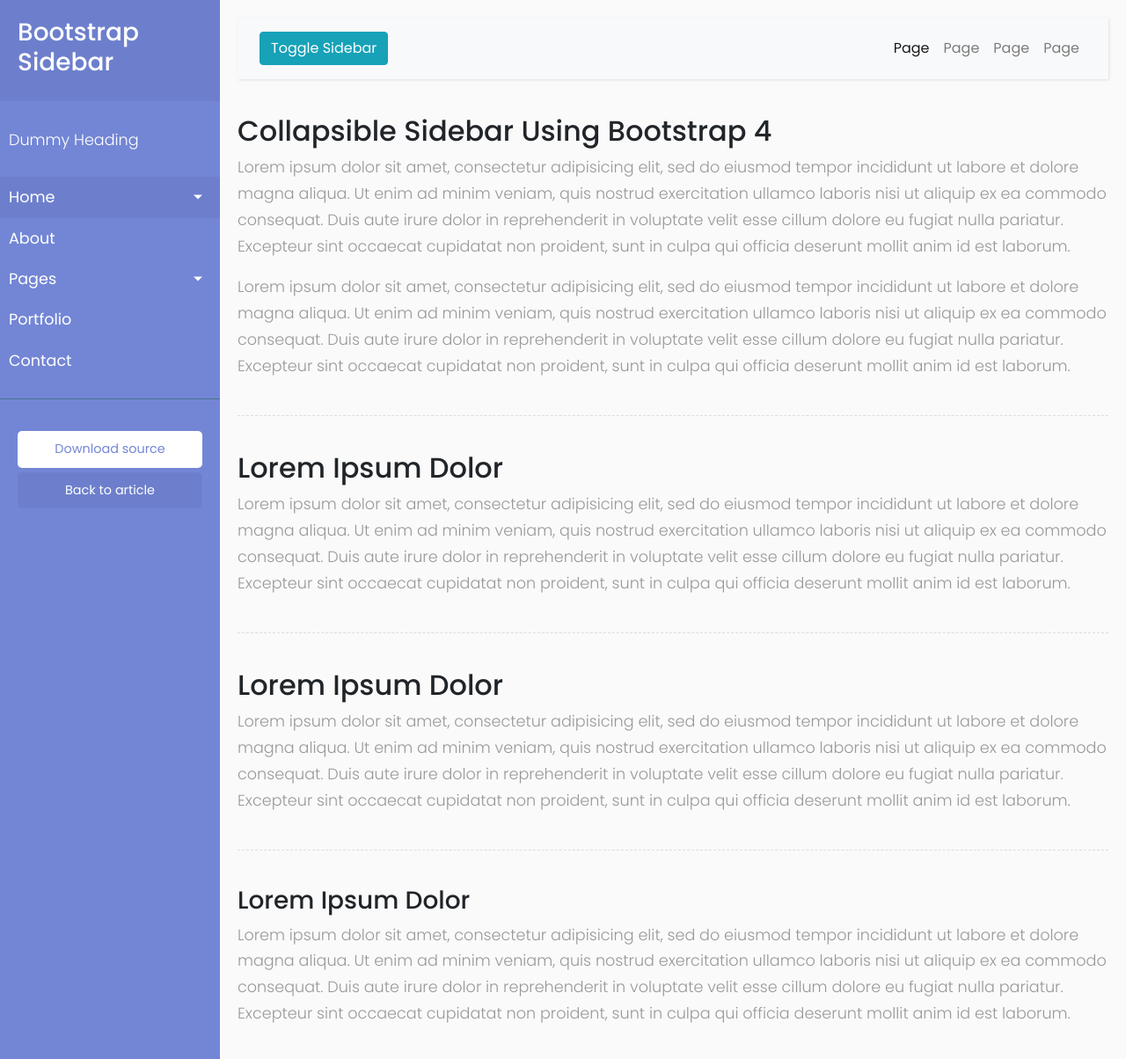
After one commit to arghyagod-coder/lola-website, a Flask app: template templates/test.html in a window 1280 px wide. The commit adds this page. Shown: the whole page at 88% size. Run offline with Flask 2, Linux system fonts and the light colour scheme; the template is opened without the code that fills it, so the values that code supplies are empty; some libraries are stand-ins or nearby versions.

Commit message:
Ready For Deployment

```diff
--- a/templates/docs.html
+++ b/templates/docs.html
@@ -9,6 +9,7 @@
     href="https://cdn.jsdelivr.net/gh/Microsoft/vscode/extensions/markdown-language-features/media/markdown.css">
     <link rel="stylesheet"
         href="https://cdn.jsdelivr.net/gh/Microsoft/vscode/extensions/markdown-language-features/media/highlight.css">
+    <link href="https://cdn.jsdelivr.net/npm/bootstrap@5.0.1/dist/css/bootstrap.min.css" rel="stylesheet" integrity="sha384-+0n0xVW2eSR5OomGNYDnhzAbDsOXxcvSN1TPprVMTNDbiYZCxYbOOl7+AMvyTG2x" crossorigin="anonymous">
 </head>
 <style>
 .task-list-item {
--- a/templates/index.html
+++ b/templates/index.html
@@ -121,7 +121,7 @@
         <a class="mr-5 hover:text-white" id="mainname"  href="https://pypi.org/project/lolacli">PyPi</a>
         <a class="mr-5 hover:text-white" id="mainname" href="#contact">Contact Us</a>
       </nav>
-      <a href=docs.html id="nav-btn" class="inline-flex items-center bg-gray-700 border-0 py-1 px-3 focus:outline-none hover:bg-gray-700 rounded text-base mt-2 md:mt-0">Get Started
+      <a href=/docs id="nav-btn" class="inline-flex items-center bg-gray-700 border-0 py-1 px-3 focus:outline-none hover:bg-gray-700 rounded text-base mt-2 md:mt-0">Get Started
         <svg fill="none" stroke="currentColor" stroke-linecap="round" stroke-linejoin="round" stroke-width="2"
           class="w-4 h-4 ml-1" viewBox="0 0 24 24">
           <path d="M5 12h14M12 5l7 7-7 7"></path>
--- /dev/null
+++ b/templates/test.html
@@ -0,0 +1,298 @@
+<!DOCTYPE html>
+<html lang="en">
+<head>
+    <meta charset="UTF-8">
+    <meta http-equiv="X-UA-Compatible" content="IE=edge">
+    <meta name="viewport" content="width=device-width, initial-scale=1.0">
+    <title>Document</title>
+    <link rel="stylesheet" href="https://cdn.jsdelivr.net/npm/bootstrap@4.5.3/dist/css/bootstrap.min.css" integrity="sha384-TX8t27EcRE3e/ihU7zmQxVncDAy5uIKz4rEkgIXeMed4M0jlfIDPvg6uqKI2xXr2" crossorigin="anonymous">
+    <script src="https://cdn.jsdelivr.net/npm/bootstrap@4.5.3/dist/js/bootstrap.bundle.min.js" integrity="sha384-ho+j7jyWK8fNQe+A12Hb8AhRq26LrZ/JpcUGGOn+Y7RsweNrtN/tE3MoK7ZeZDyx" crossorigin="anonymous"></script>
+</head>
+<style>
+    @import "https://fonts.googleapis.com/css?family=Poppins:300,400,500,600,700";
+    body {
+        font-family: 'Poppins', sans-serif;
+        background: #fafafa;
+    }
+
+    p {
+        font-family: 'Poppins', sans-serif;
+        font-size: 1.1em;
+        font-weight: 300;
+        line-height: 1.7em;
+        color: #999;
+    }
+
+    a,
+    a:hover,
+    a:focus {
+        color: inherit;
+        text-decoration: none;
+        transition: all 0.3s;
+    }
+
+    .navbar {
+        padding: 15px 10px;
+        background: #fff;
+        border: none;
+        border-radius: 0;
+        margin-bottom: 40px;
+        box-shadow: 1px 1px 3px rgba(0, 0, 0, 0.1);
+    }
+
+    .navbar-btn {
+        box-shadow: none;
+        outline: none !important;
+        border: none;
+    }
+
+    .line {
+        width: 100%;
+        height: 1px;
+        border-bottom: 1px dashed #ddd;
+        margin: 40px 0;
+    }
+
+    /* ---------------------------------------------------
+        SIDEBAR STYLE
+    ----------------------------------------------------- */
+
+    .wrapper {
+        display: flex;
+        width: 100%;
+        align-items: stretch;
+    }
+
+    #sidebar {
+        min-width: 250px;
+        max-width: 250px;
+        background: #7386D5;
+        color: #fff;
+        transition: all 0.3s;
+    }
+
+    #sidebar.active {
+        margin-left: -250px;
+    }
+
+    #sidebar .sidebar-header {
+        padding: 20px;
+        background: #6d7fcc;
+    }
+
+    #sidebar ul.components {
+        padding: 20px 0;
+        border-bottom: 1px solid #47748b;
+    }
+
+    #sidebar ul p {
+        color: #fff;
+        padding: 10px;
+    }
+
+    #sidebar ul li a {
+        padding: 10px;
+        font-size: 1.1em;
+        display: block;
+    }
+
+    #sidebar ul li a:hover {
+        color: #7386D5;
+        background: #fff;
+    }
+
+    #sidebar ul li.active>a,
+    a[aria-expanded="true"] {
+        color: #fff;
+        background: #6d7fcc;
+    }
+
+    a[data-toggle="collapse"] {
+        position: relative;
+    }
+
+    .dropdown-toggle::after {
+        display: block;
+        position: absolute;
+        top: 50%;
+        right: 20px;
+        transform: translateY(-50%);
+    }
+
+    ul ul a {
+        font-size: 0.9em !important;
+        padding-left: 30px !important;
+        background: #6d7fcc;
+    }
+
+    ul.CTAs {
+        padding: 20px;
+    }
+
+    ul.CTAs a {
+        text-align: center;
+        font-size: 0.9em !important;
+        display: block;
+        border-radius: 5px;
+        margin-bottom: 5px;
+    }
+
+    a.download {
+        background: #fff;
+        color: #7386D5;
+    }
+
+    a.article,
+    a.article:hover {
+        background: #6d7fcc !important;
+        color: #fff !important;
+    }
+
+    /* ---------------------------------------------------
+        CONTENT STYLE
+    ----------------------------------------------------- */
+
+    #content {
+        width: 100%;
+        padding: 20px;
+        min-height: 100vh;
+        transition: all 0.3s;
+    }
+
+    /* ---------------------------------------------------
+        MEDIAQUERIES
+    ----------------------------------------------------- */
+
+    @media (max-width: 768px) {
+        #sidebar {
+            margin-left: -250px;
+        }
+        #sidebar.active {
+            margin-left: 0;
+        }
+        #sidebarCollapse span {
+            display: none;
+        }
+    }
+</style>
+<body>
+    <div class="wrapper">
+        <!-- Sidebar  -->
+        <nav id="sidebar">
+            <div class="sidebar-header">
+                <h3>Bootstrap Sidebar</h3>
+            </div>
+
+            <ul class="list-unstyled components">
+                <p>Dummy Heading</p>
+                <li class="active">
+                    <a href="#homeSubmenu" data-toggle="collapse" aria-expanded="false" class="dropdown-toggle">Home</a>
+                    <ul class="collapse list-unstyled" id="homeSubmenu">
+                        <li>
+                            <a href="#">Home 1</a>
+                        </li>
+                        <li>
+                            <a href="#">Home 2</a>
+                        </li>
+                        <li>
+                            <a href="#">Home 3</a>
+                        </li>
+                    </ul>
+                </li>
+                <li>
+                    <a href="#">About</a>
+                </li>
+                <li>
+                    <a href="#pageSubmenu" data-toggle="collapse" aria-expanded="false" class="dropdown-toggle">Pages</a>
+                    <ul class="collapse list-unstyled" id="pageSubmenu">
+                        <li>
+                            <a href="#">Page 1</a>
+                        </li>
+                        <li>
+                            <a href="#">Page 2</a>
+                        </li>
+                        <li>
+                            <a href="#">Page 3</a>
+                        </li>
+                    </ul>
+                </li>
+                <li>
+                    <a href="#">Portfolio</a>
+                </li>
+                <li>
+                    <a href="#">Contact</a>
+                </li>
+            </ul>
+
+            <ul class="list-unstyled CTAs">
+                <li>
+                    <a href="https://bootstrapious.com/tutorial/files/sidebar.zip" class="download">Download source</a>
+                </li>
+                <li>
+                    <a href="https://bootstrapious.com/p/bootstrap-sidebar" class="article">Back to article</a>
+                </li>
+            </ul>
+        </nav>
+
+        <!-- Page Content  -->
+        <div id="content">
+
+            <nav class="navbar navbar-expand-lg navbar-light bg-light">
+                <div class="container-fluid">
+
+                    <button type="button" id="sidebarCollapse" class="btn btn-info">
+                        <i class="fas fa-align-left"></i>
+                        <span>Toggle Sidebar</span>
+                    </button>
+                    <button class="btn btn-dark d-inline-block d-lg-none ml-auto" type="button" data-toggle="collapse" data-target="#navbarSupportedContent" aria-controls="navbarSupportedContent" aria-expanded="false" aria-label="Toggle navigation">
+                        <i class="fas fa-align-justify"></i>
+                    </button>
+
+                    <div class="collapse navbar-collapse" id="navbarSupportedContent">
+                        <ul class="nav navbar-nav ml-auto">
+                            <li class="nav-item active">
+                                <a class="nav-link" href="#">Page</a>
+                            </li>
+                            <li class="nav-item">
+                                <a class="nav-link" href="#">Page</a>
+                            </li>
+                            <li class="nav-item">
+                                <a class="nav-link" href="#">Page</a>
+                            </li>
+                            <li class="nav-item">
+                                <a class="nav-link" href="#">Page</a>
+                            </li>
+                        </ul>
+                    </div>
+                </div>
+            </nav>
+
+            <h2>Collapsible Sidebar Using Bootstrap 4</h2>
+            <p>Lorem ipsum dolor sit amet, consectetur adipisicing elit, sed do eiusmod tempor incididunt ut labore et dolore magna aliqua. Ut enim ad minim veniam, quis nostrud exercitation ullamco laboris nisi ut aliquip ex ea commodo consequat. Duis aute irure dolor in reprehenderit in voluptate velit esse cillum dolore eu fugiat nulla pariatur. Excepteur sint occaecat cupidatat non proident, sunt in culpa qui officia deserunt mollit anim id est laborum.</p>
+            <p>Lorem ipsum dolor sit amet, consectetur adipisicing elit, sed do eiusmod tempor incididunt ut labore et dolore magna aliqua. Ut enim ad minim veniam, quis nostrud exercitation ullamco laboris nisi ut aliquip ex ea commodo consequat. Duis aute irure dolor in reprehenderit in voluptate velit esse cillum dolore eu fugiat nulla pariatur. Excepteur sint occaecat cupidatat non proident, sunt in culpa qui officia deserunt mollit anim id est laborum.</p>
+
+            <div class="line"></div>
+
+            <h2>Lorem Ipsum Dolor</h2>
+            <p>Lorem ipsum dolor sit amet, consectetur adipisicing elit, sed do eiusmod tempor incididunt ut labore et dolore magna aliqua. Ut enim ad minim veniam, quis nostrud exercitation ullamco laboris nisi ut aliquip ex ea commodo consequat. Duis aute irure dolor in reprehenderit in voluptate velit esse cillum dolore eu fugiat nulla pariatur. Excepteur sint occaecat cupidatat non proident, sunt in culpa qui officia deserunt mollit anim id est laborum.</p>
+
+            <div class="line"></div>
+
+            <h2>Lorem Ipsum Dolor</h2>
+            <p>Lorem ipsum dolor sit amet, consectetur adipisicing elit, sed do eiusmod tempor incididunt ut labore et dolore magna aliqua. Ut enim ad minim veniam, quis nostrud exercitation ullamco laboris nisi ut aliquip ex ea commodo consequat. Duis aute irure dolor in reprehenderit in voluptate velit esse cillum dolore eu fugiat nulla pariatur. Excepteur sint occaecat cupidatat non proident, sunt in culpa qui officia deserunt mollit anim id est laborum.</p>
+
+            <div class="line"></div>
+
+            <h3>Lorem Ipsum Dolor</h3>
+            <p>Lorem ipsum dolor sit amet, consectetur adipisicing elit, sed do eiusmod tempor incididunt ut labore et dolore magna aliqua. Ut enim ad minim veniam, quis nostrud exercitation ullamco laboris nisi ut aliquip ex ea commodo consequat. Duis aute irure dolor in reprehenderit in voluptate velit esse cillum dolore eu fugiat nulla pariatur. Excepteur sint occaecat cupidatat non proident, sunt in culpa qui officia deserunt mollit anim id est laborum.</p>
+        </div>
+    </div>
+</body>
+<script>
+    $(document).ready(function () {
+            $('#sidebarCollapse').on('click', function () {
+                $('#sidebar').toggleClass('active');
+            });
+        });
+</script>
+</html>
```
